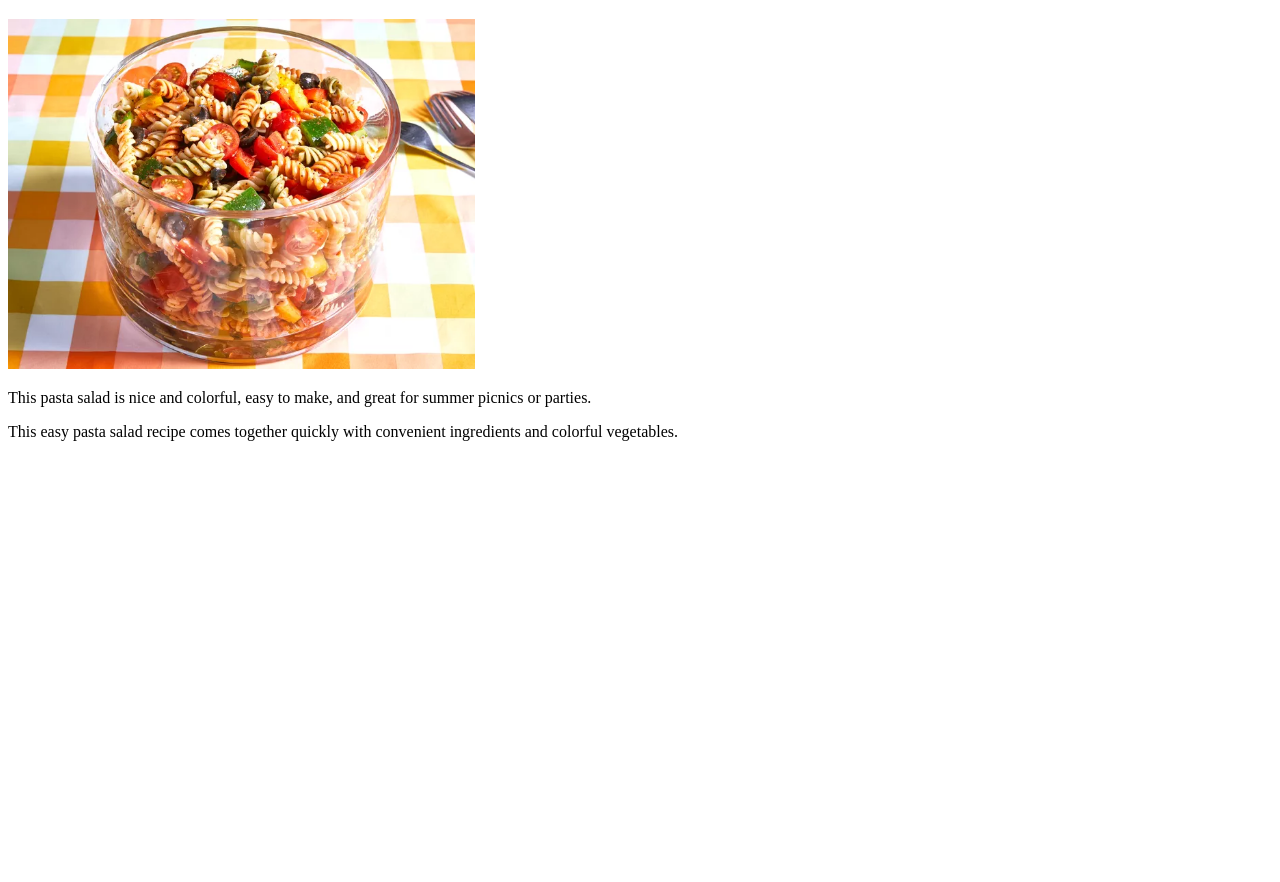
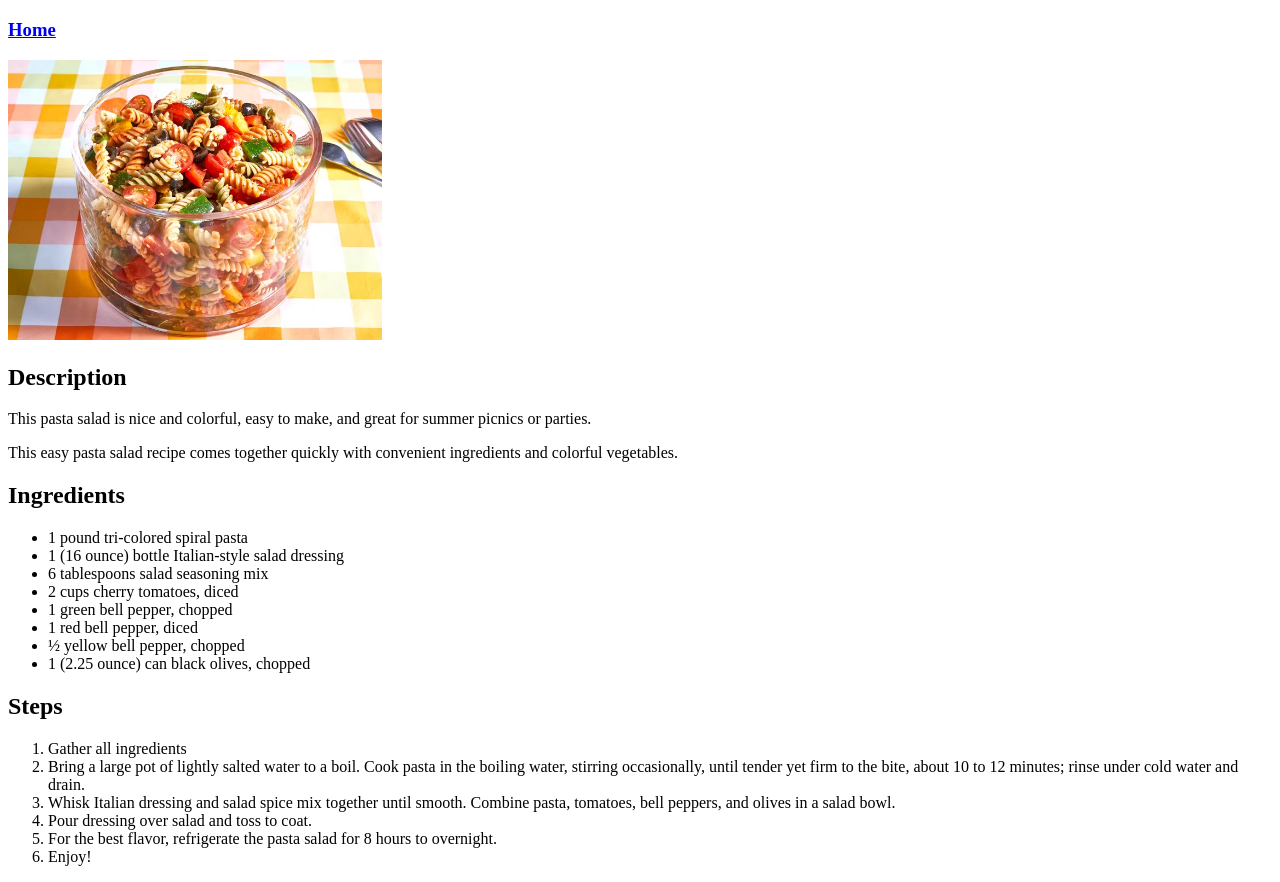
Before and after one commit to prakhars0206/odin-recipes, a plain HTML site: page recipes/pasta_salad.html in a window 1280 px wide. Shown: the part 61-943 px from the top of the page. Before the commit the page ends 800 px from the top, so only its background shows below. Drawn offline with Linux system fonts and the light colour scheme.

Commit message:
Completed most of website:
-Modified links to and from home page
-Added ingredients and steps

```diff
--- a/recipes/pasta_salad.html
+++ b/recipes/pasta_salad.html
@@ -2,15 +2,47 @@
 <html lang="en">
     <head>
         <meta charset="UTF-8">
-        <title>Document</title>
+        <title>Pasta Salad</title>
     </head>
     <body>
         <h1>Pasta Salad</h1>
+        <h3><a href="../index.html">Home</a></h3>
+        <img src="../images/pasta_salad_main.png" height = "280">
 
-        <img src="../images/pasta_salad_main.png" height = "350">
+        <h2>Description</h2>
         <p>This pasta salad is nice and colorful,
             easy to make, and great for summer picnics or parties.</p>
         <p>This easy pasta salad recipe comes together quickly
             with convenient ingredients and colorful vegetables.</p>
+
+        <h2>Ingredients</h2>
+
+        <ul>
+            <li>1 pound tri-colored spiral pasta</li>
+            <li>1 (16 ounce) bottle Italian-style salad dressing</li>
+            <li>6 tablespoons salad seasoning mix</li>
+            <li>2 cups cherry tomatoes, diced</li>
+            <li>1 green bell pepper, chopped</li>
+            <li>1 red bell pepper, diced</li>
+            <li>½ yellow bell pepper, chopped</li>
+            <li>1 (2.25 ounce) can black olives, chopped</li>
+        </ul>
+
+        <h2>Steps</h2>
+
+        <ol>
+            <li>Gather all ingredients</li>
+            <li>Bring a large pot of lightly salted water to a boil. Cook pasta
+                 in the boiling water, stirring occasionally, until tender yet firm to the bite,
+                 about 10 to 12 minutes; rinse under cold water and drain.</li>
+            <li>Whisk Italian dressing and salad spice mix together until smooth. Combine pasta,
+                 tomatoes, bell peppers, and olives in a salad bowl.</li>
+
+            <li>Pour dressing over salad and toss to coat.</li>
+            <li>For the best flavor, refrigerate the pasta salad for 8 hours to overnight.</li>
+            <li>Enjoy!</li>
+        </ol>
+
+
     </body>
 </html>
```
Also changed, not shown: index.html (+2 -2 lines).
